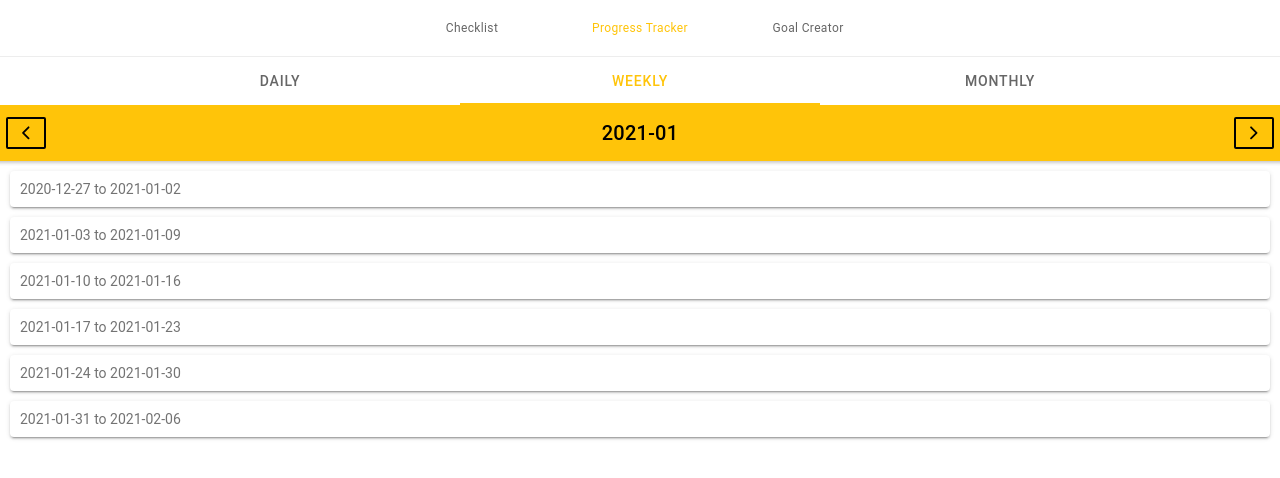
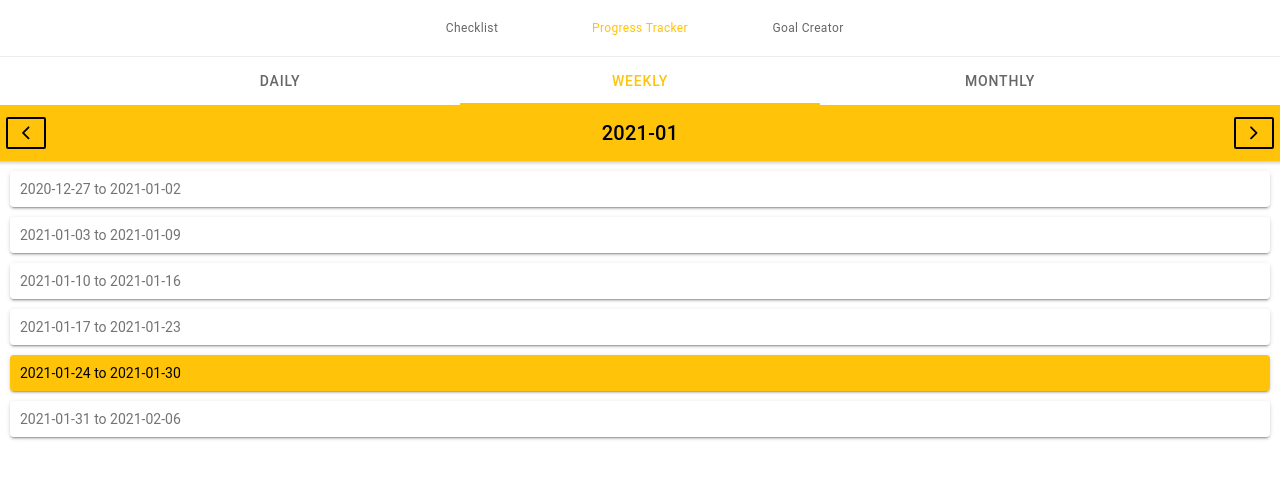
Before and after one commit to Tomay0/my-goal-planner, a React (Create React App) app: page /progress-tracker in a window 1280 px wide. Shown: the top 478 px of the page. Built offline with nearby package versions, Linux system fonts and the light colour scheme.

Commit message:
Weekly calendar colours

```diff
--- a/src/components/weekly-calendar.tsx
+++ b/src/components/weekly-calendar.tsx
@@ -1,11 +1,12 @@
 import { IonCard, IonCol, IonGrid, IonRow } from '@ionic/react';
 import React from 'react';
-import { formatDate } from '../progress';
+import { GoalList } from '../goal';
+import { achievementColor, formatDate, getWeekProgress, ProgressList } from '../progress';
 
 import '../theme/calendar.css';
 
 
-const WeeklyCalendar: React.FC<{ currentMonth: Date }> = props => {
+const WeeklyCalendar: React.FC<{ currentMonth: Date, progressList: ProgressList, goalList: GoalList }> = props => {
     const startDate = new Date(props.currentMonth.getFullYear(), props.currentMonth.getMonth());
 
     let topLeftDate = startDate;
@@ -27,7 +28,8 @@ const WeeklyCalendar: React.FC<{ currentMonth: Date }> = props => {
                 return (
                     <IonRow key={dateStart.getTime()}>
                         <IonCol>
-                            <IonCard className='calendar-card'>{formatDate(dateStart)} to {formatDate(dateEnd)}</IonCard>
+                            <IonCard color={achievementColor(getWeekProgress(dateStart, props.progressList, props.goalList))}
+                            className='calendar-card'>{formatDate(dateStart)} to {formatDate(dateEnd)}</IonCard>
                         </IonCol>
                     </IonRow>
                 );
--- a/src/pages/progress-tracker.tsx
+++ b/src/pages/progress-tracker.tsx
@@ -77,7 +77,8 @@ class ProgressTracker extends React.Component<{
                         goalList={this.props.goalList} progressList={this.props.progressList} />
                     }
                     {
-                        this.state.period == 'weekly' && <WeeklyCalendar currentMonth={this.state.currentMonth} />
+                        this.state.period == 'weekly' && <WeeklyCalendar currentMonth={this.state.currentMonth}
+                        goalList={this.props.goalList} progressList={this.props.progressList} />
                     }
                     {
                         this.state.period == 'monthly' && <MonthlyCalendar currentMonth={this.state.currentMonth} />
--- a/src/progress.tsx
+++ b/src/progress.tsx
@@ -1,4 +1,4 @@
-import { warning } from 'ionicons/icons';
+import { todayOutline, warning } from 'ionicons/icons';
 import { CompletionRate, GoalList, isDurationTask } from './goal';
 
 export enum ProgressAchievement {
@@ -12,13 +12,81 @@ export type TaskProgress = {
     taskID: number, expected: number, actual: number
 }
 
+export function getWeekProgress(startDate: Date, progressList: ProgressList, goalList: GoalList) {
+    const roundedStartDate = new Date(formatDate(startDate));
+    const endDate = new Date(roundedStartDate);
+    endDate.setDate(endDate.getDate() + 6);
+    const today = new Date(formatDate(new Date()));
+
+    // current week
+    if (today.getTime() >= roundedStartDate.getTime() && today.getTime() <= endDate.getTime()) {
+        return ProgressAchievement.InProgress;
+    }
+    // previous week
+    else if (today.getTime() > roundedStartDate.getTime()) {
+
+        const taskProgress: Array<TaskProgress> = [];
+
+        for (const goal of goalList.goals) {
+            if (endDate <= new Date(goal.endDate) && roundedStartDate >= new Date(goal.startDate)) {
+                for (const task of goal.tasks) {
+                    if (task.completionRate == CompletionRate.Weekly) {
+                        let progress = 0;
+
+                        for (const day of Array.from(Array(7).keys())) {
+                            const date = new Date(roundedStartDate);
+                            date.setDate(date.getDate() + day);
+
+                            const thisDayProgress = progressList[formatDate(date)]?.tasks[task.id];
+
+                            if (thisDayProgress) {
+                                progress += thisDayProgress;
+                            }
+                        }
+
+                        // work out combined progress
+                        const expected = isDurationTask(task) ? task.targetDuration : task.targetCount;
+
+
+                        taskProgress.push({ taskID: task.id, expected, actual: progress });
+                    }
+                }
+            }
+        }
+
+
+        // check if there's uncompleted tasks in this week
+
+        if (taskProgress.length > 0) {
+            for (const task of taskProgress) {
+                if (task.actual < task.expected) {
+                    return ProgressAchievement.NotAchieved;
+                }
+            }
+            return ProgressAchievement.Achieved;
+        }
+
+    }
+
+    // future week - no data
+    return ProgressAchievement.NoData;
+}
+
+/**
+ * Obtain your progress on a particular day
+ * @param date date to check
+ * @param progressList
+ * @param goalList
+ */
 export function getDayProgress(date: Date, progressList: ProgressList, goalList: GoalList) {
     const roundedDate = new Date(formatDate(date));
     const today = new Date(formatDate(new Date()));
 
+    // current day
     if (roundedDate.getTime() == today.getTime()) {
         return ProgressAchievement.InProgress;
     }
+    // past day
     else if (roundedDate < today) {
 
         const taskProgress: Array<TaskProgress> = [];
@@ -45,10 +113,11 @@ export function getDayProgress(date: Date, progressList: ProgressList, goalList:
             }
         }
 
+        // check if there's uncompleted tasks in this week
 
         if (taskProgress.length > 0) {
             for (const task of taskProgress) {
-                if(task.actual < task.expected) {
+                if (task.actual < task.expected) {
                     return ProgressAchievement.NotAchieved;
                 }
             }
@@ -56,7 +125,7 @@ export function getDayProgress(date: Date, progressList: ProgressList, goalList:
         }
 
     }
-
+    // future day - no data
     return ProgressAchievement.NoData;
 }
 
```
